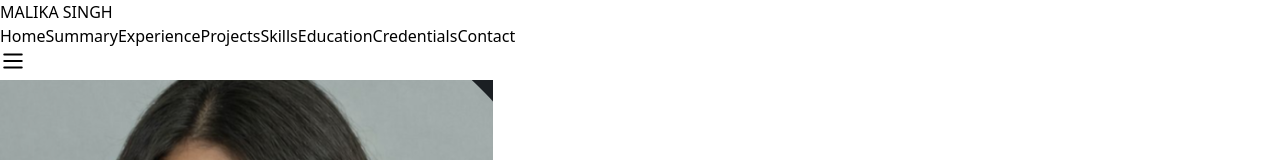
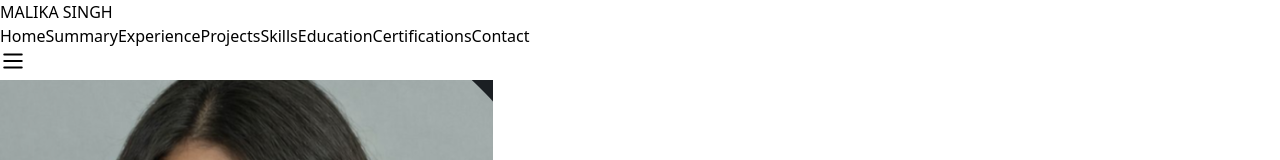
Before and after one commit to Code-With-Khushiii/Malika_Singh, a React (Vite) app: page / in a window 1280 px wide. Shown: the top 160 px of the page. Built offline with nearby package versions, Linux system fonts and the light colour scheme; a web font is replaced by a local one.

Commit message:
Update portfolio content

```diff
--- a/src/App.tsx
+++ b/src/App.tsx
@@ -238,7 +238,7 @@ function App() {
                 { id: 'skills', label: 'Skills' },
                 { id: 'education', label: 'Education' },
                 ...(papers.length > 0 ? [{ id: 'papers', label: 'Papers' }] : []),
-                { id: 'certifications', label: 'Credentials' },
+                { id: 'certifications', label: 'Certifications' },
                 { id: 'contact', label: 'Contact' }
               ].map((item) => (
                 <button
@@ -272,7 +272,7 @@ function App() {
                 { id: 'skills', label: 'Skills' },
                 { id: 'education', label: 'Education' },
                 ...(papers.length > 0 ? [{ id: 'papers', label: 'Papers' }] : []),
-                { id: 'certifications', label: 'Credentials' },
+                { id: 'certifications', label: 'Certifications' },
                 { id: 'contact', label: 'Contact' }
               ].map((item) => (
                 <button
@@ -644,7 +644,7 @@ function App() {
       <section id="certifications" className="py-24 bg-white">
         <div className="max-w-4xl mx-auto px-6">
           <div className="text-center mb-16">
-            <h2 className="text-5xl font-display text-black mb-6 tracking-wide">CREDENTIALS</h2>
+            <h2 className="text-5xl font-display text-black mb-6 tracking-wide">CERTIFICATIONS</h2>
             <div className="w-16 h-0.5 bg-brown mx-auto mb-6"></div>
           </div>
           <div className="space-y-8">
```
